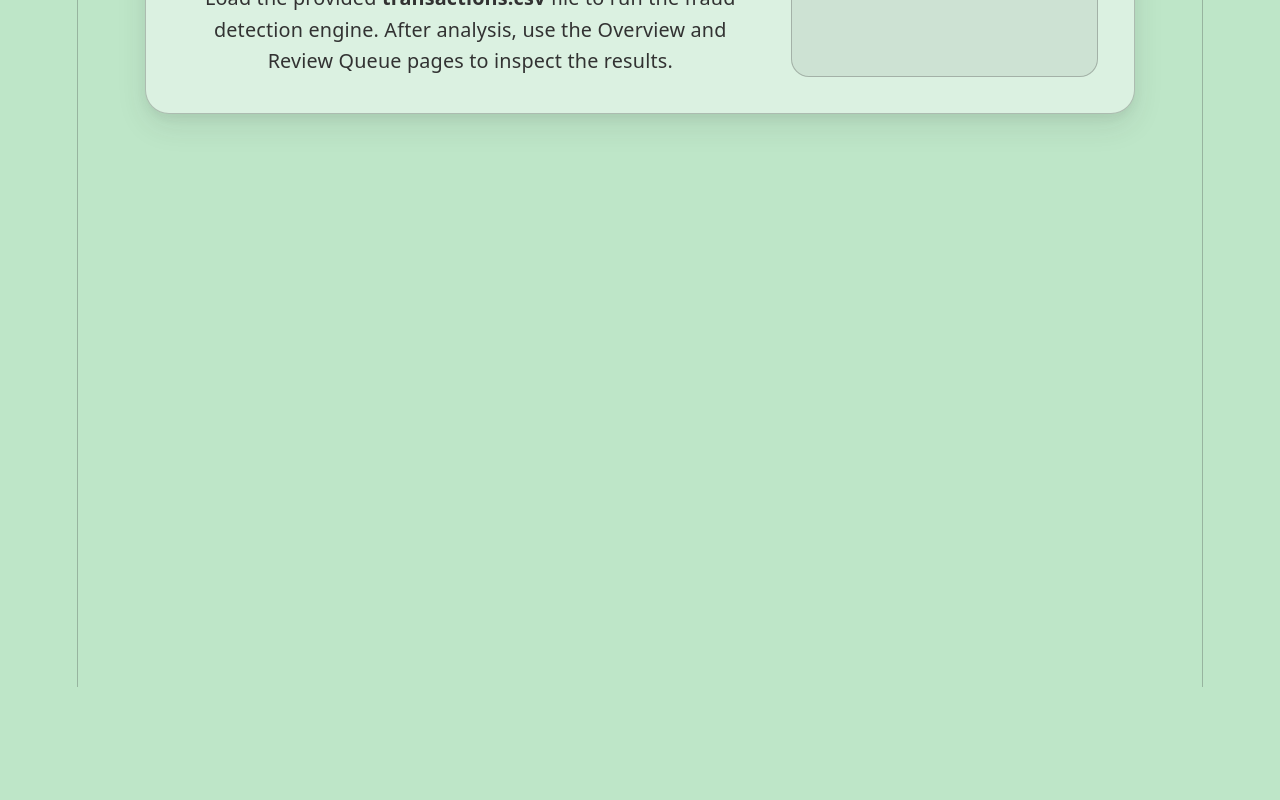
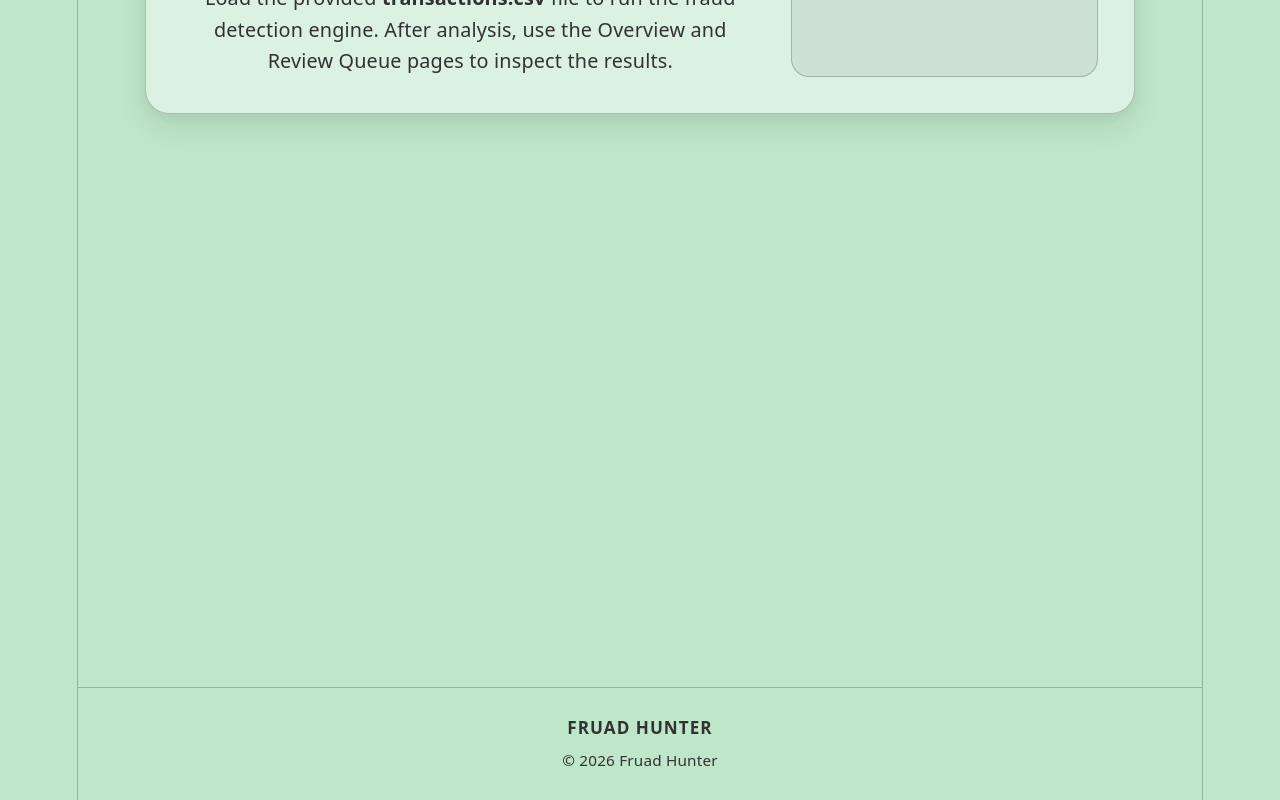
Before and after one commit to tksullivan3-cmd/MPCHackathon2026, a React (Vite) app: page / in a window 1280 px wide. Shown: the part 455-1255 px from the top of the page. Before the commit the page ends 1142 px from the top, so only its background shows below. Built offline with nearby package versions, Linux system fonts and the light colour scheme.

Commit message:
add footer

```diff
--- a/src/App.css
+++ b/src/App.css
@@ -91,7 +91,31 @@
 }
 
 .main {
+  flex: 1;
   padding: 4.5rem 1.5rem;
+}
+
+.app-footer {
+  margin-top: auto;
+  padding: 1.5rem 2rem;
+  border-top: 1px solid var(--border);
+  background: var(--bg);
+  text-align: center;
+}
+
+.app-footer__name {
+  margin: 0 0 0.35rem;
+  font-size: 0.95rem;
+  font-weight: 800;
+  text-transform: uppercase;
+  letter-spacing: 0.06em;
+  color: var(--text-h);
+}
+
+.app-footer__copyright {
+  margin: 0;
+  font-size: 0.85rem;
+  color: var(--text);
 }
 
 @media (max-width: 850px) {
@@ -116,6 +140,10 @@
 
   .main {
     padding: 2rem 1rem;
+  }
+
+  .app-footer {
+    padding: 1.25rem 1rem;
   }
 }
 
--- a/src/App.tsx
+++ b/src/App.tsx
@@ -46,6 +46,13 @@ function App() {
           />
         </Routes>
       </main>
+
+      <footer className="app-footer">
+        <p className="app-footer__name">Fruad Hunter</p>
+        <p className="app-footer__copyright">
+          © {new Date().getFullYear()} Fruad Hunter
+        </p>
+      </footer>
     </>
   )
 }
```
